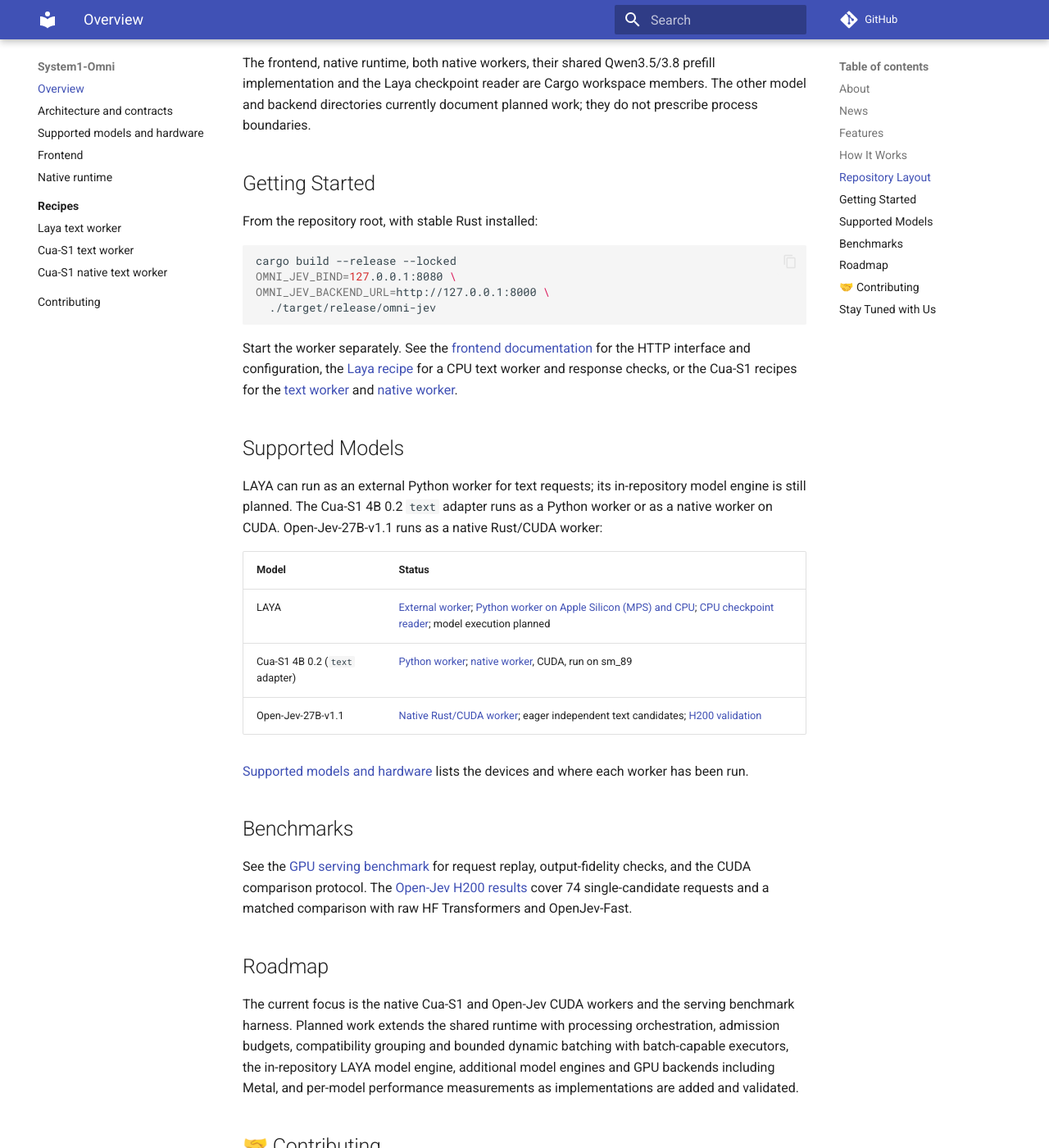
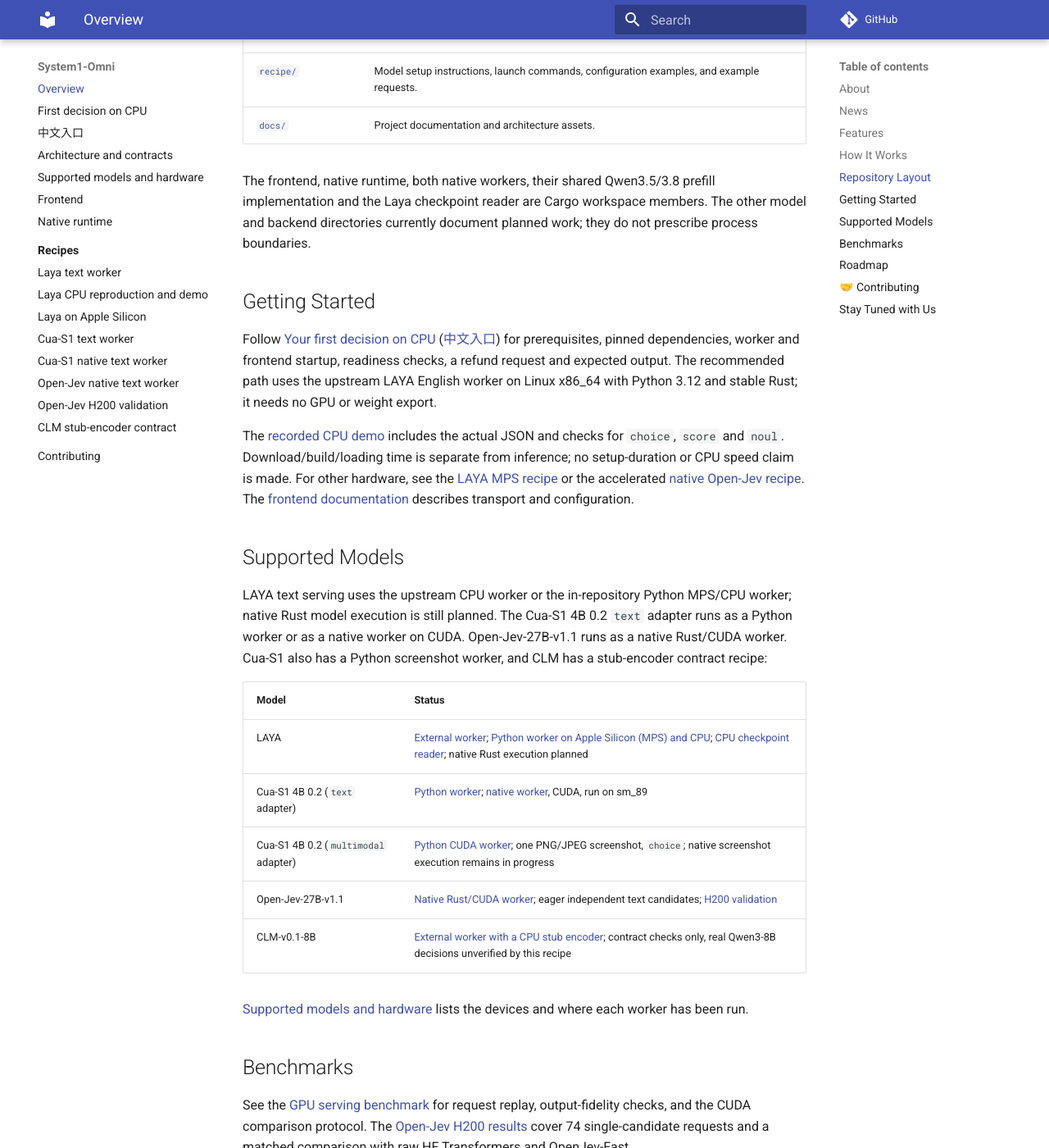
Before and after one commit to Levius-Fubuki/system1-omni, an MkDocs documentation site: the page built from README.md, in a window 1280 px wide and 1400 px high, scrolled down 3845 px. Shown: the whole window at 82% size. Built offline with MkDocs 1.6.1 and Material for MkDocs 9.7.7, drawn with Linux system fonts in a browser that asks for light colours; comment, search, counter and statistics services are not loaded; some of the changed text lies outside the part shown.

Commit message:
docs: make the first CPU decision reproducible
Signed-off-by: Hongsheng Liu <liuhongsheng4@huawei.com>

````diff
--- a/README.md
+++ b/README.md
@@ -13,12 +13,15 @@
 </p>
 
 <p align="center">
-  <strong>A community-maintained inference engine for prefill-only System1-Omni models.</strong>
+  <strong>Fast decision-model serving for agents.</strong>
 </p>
 
 <p align="center">
   <a href="#how-it-works">How It Works</a> ·
-  <a href="#getting-started">Getting Started</a> ·
+  <a href="https://thinkflowlab.github.io/system1-omni/docs/getting-started/">First Decision</a> ·
+  <a href="https://thinkflowlab.github.io/system1-omni/recipe/laya/validation/#decision-demo">Demo</a> ·
+  <a href="https://thinkflowlab.github.io/system1-omni/docs/supported-models/">Supported Models</a> ·
+  <a href="https://thinkflowlab.github.io/system1-omni/docs/getting-started.zh/">中文</a> ·
   <a href="https://thinkflowlab.github.io/system1-omni/">Documentation</a> ·
   <a href="#benchmarks">Benchmarks</a> ·
   <a href="#roadmap">Roadmap</a> ·
@@ -27,10 +30,17 @@
 
 ## About
 
-**System1-Omni** is a community-maintained inference engine for prefill-only
-System1-Omni models, designed around a Rust frontend, model-owned execution,
-and high-performance CUDA and Metal backends. The target architecture separates
-processing and scheduling from model execution.
+**System1-Omni** serves decision models for agents: route a support ticket to
+billing, score its urgency, or decide whether it asks for a refund. Models return
+structured decisions from a prefill pass. Start with the
+[complete CPU walkthrough](docs/getting-started.md), inspect the
+[real request and response](recipe/laya/validation.md#decision-demo), and check
+the [model and hardware matrix](docs/supported-models.md).
+
+The community-maintained engine combines a Rust frontend with model-owned
+execution and CUDA backends. The target architecture separates processing and
+scheduling from model execution; a native Metal backend is planned, while LAYA
+already has a Python worker for Apple GPUs through PyTorch MPS.
 
 The Rust frontend forwards requests to a separately running model worker. The
 Cua-S1 4B 0.2 `text` adapter and Open-Jev-27B-v1.1 have native workers using
@@ -57,10 +67,10 @@
 - **Native CUDA workers.** The Cua-S1 4B 0.2 `text` adapter and
   Open-Jev-27B-v1.1 run as native workers with shared CUDA kernels. Cua-S1
   also has a Python worker that serves as the correctness reference.
-- **LAYA text serving.** LAYA runs as an external Python worker for text
-  requests, with an in-repository CPU checkpoint reader.
-- **CUDA and Metal backends.** High-performance GPU operations for NVIDIA
-  GPUs, with an Apple-GPU backend planned alongside it.
+- **LAYA text serving.** LAYA runs as an external CPU Python worker or the
+  in-repository Python MPS/CPU worker, with a separate native CPU checkpoint reader.
+- **CUDA backend and planned Metal backend.** High-performance GPU operations
+  for NVIDIA GPUs, with a native Apple-GPU backend planned alongside it.
 - **Benchmark harness.** Request replay, output-fidelity checks, and a CUDA
   comparison protocol across serving backends.
 
@@ -125,32 +135,34 @@
 
 ## Getting Started
 
-From the repository root, with stable Rust installed:
+Follow [Your first decision on CPU](docs/getting-started.md)
+([中文入口](docs/getting-started.zh.md)) for prerequisites, pinned dependencies,
+worker and frontend startup, readiness checks, a refund request and expected output.
+The recommended path uses the upstream LAYA English worker on Linux x86_64 with
+Python 3.12 and stable Rust; it needs no GPU or weight export.
 
-```sh
-cargo build --release --locked
-OMNI_JEV_BIND=127.0.0.1:8080 \
-OMNI_JEV_BACKEND_URL=http://127.0.0.1:8000 \
-  ./target/release/omni-jev
-```
-
-Start the worker separately. See the [frontend documentation](src/frontend/README.md)
-for the HTTP interface and configuration, the [Laya recipe](recipe/laya/README.md)
-for a CPU text worker and response checks, or the Cua-S1 recipes for the
-[text worker](recipe/cua_s1/text.md) and [native worker](recipe/cua_s1/native.md).
+The [recorded CPU demo](recipe/laya/validation.md#decision-demo) includes the
+actual JSON and checks for `choice`, `score` and `noul`. Download/build/loading
+time is separate from inference; no setup-duration or CPU speed claim is made.
+For other hardware, see the [LAYA MPS recipe](recipe/laya/apple-silicon.md) or
+the accelerated [native Open-Jev recipe](recipe/open_jev/native.md).
+The [frontend documentation](src/frontend/README.md) describes transport and configuration.
 
 ## Supported Models
 
-LAYA can run as an external Python worker for text requests; its
-in-repository model engine is still planned. The Cua-S1 4B 0.2 `text` adapter
+LAYA text serving uses the upstream CPU worker or the in-repository Python
+MPS/CPU worker; native Rust model execution is still planned. The Cua-S1 4B 0.2 `text` adapter
 runs as a Python worker or as a native worker on CUDA. Open-Jev-27B-v1.1
-runs as a native Rust/CUDA worker:
+runs as a native Rust/CUDA worker. Cua-S1 also has a Python screenshot worker,
+and CLM has a stub-encoder contract recipe:
 
 | Model | Status |
 | --- | --- |
-| LAYA | [External worker](recipe/laya/README.md); [Python worker on Apple Silicon (MPS) and CPU](recipe/laya/apple-silicon.md); [CPU checkpoint reader](src/models/laya/README.md); model execution planned |
+| LAYA | [External worker](recipe/laya/README.md); [Python worker on Apple Silicon (MPS) and CPU](recipe/laya/apple-silicon.md); [CPU checkpoint reader](src/models/laya/README.md); native Rust execution planned |
 | Cua-S1 4B 0.2 (`text` adapter) | [Python worker](recipe/cua_s1/text.md); [native worker](recipe/cua_s1/native.md), CUDA, run on sm_89 |
+| Cua-S1 4B 0.2 (`multimodal` adapter) | [Python CUDA worker](src/frontend/cua_s1.py); one PNG/JPEG screenshot, `choice`; native screenshot execution remains in progress |
 | Open-Jev-27B-v1.1 | [Native Rust/CUDA worker](recipe/open_jev/native.md); eager independent text candidates; [H200 validation](recipe/open_jev/validation.md) |
+| CLM-v0.1-8B | [External worker with a CPU stub encoder](recipe/clm/README.md); contract checks only, real Qwen3-8B decisions unverified by this recipe |
 
 [Supported models and hardware](docs/supported-models.md) lists the devices
 and where each worker has been run.
--- a/mkdocs.yml
+++ b/mkdocs.yml
@@ -47,6 +47,8 @@
 
 nav:
   - Overview: README.md
+  - First decision on CPU: docs/getting-started.md
+  - 中文入口: docs/getting-started.zh.md
   - Architecture and contracts: docs/architecture.md
   - Supported models and hardware: docs/supported-models.md
   - Frontend: src/frontend/README.md
@@ -54,6 +56,11 @@
   - Recipes:
       - recipe/README.md
       - Laya text worker: recipe/laya/README.md
+      - Laya CPU reproduction and demo: recipe/laya/validation.md
+      - Laya on Apple Silicon: recipe/laya/apple-silicon.md
       - Cua-S1 text worker: recipe/cua_s1/text.md
       - Cua-S1 native text worker: recipe/cua_s1/native.md
+      - Open-Jev native text worker: recipe/open_jev/native.md
+      - Open-Jev H200 validation: recipe/open_jev/validation.md
+      - CLM stub-encoder contract: recipe/clm/README.md
   - Contributing: CONTRIBUTING.md
````
Also changed, not shown: docs/getting-started.md (added, +161 -0 lines), docs/getting-started.zh.md (added, +138 -0 lines), docs/supported-models.md (+14 -5 lines), recipe/README.md (+3 -0 lines), recipe/laya/README.md (+15 -5 lines), recipe/laya/validation.md (added, +181 -0 lines), 4 other files.
